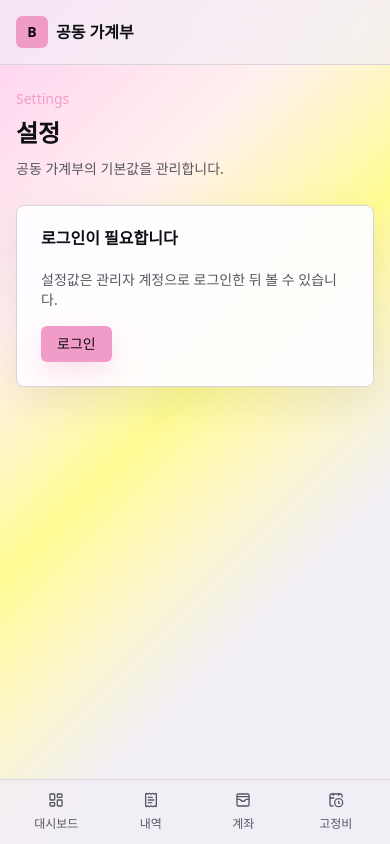
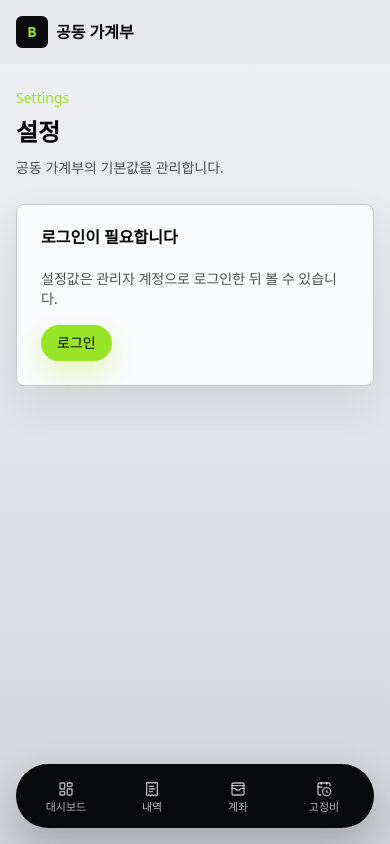
Before and after one commit to Incheol-217/couple-ledger, a Next.js app: page /settings in a window 390 px wide. Built offline with nearby package versions, Linux system fonts and the light colour scheme; no server answers.

Commit message:
Refresh finance app UI

```diff
--- a/src/app/dashboard/dashboard-client.tsx
+++ b/src/app/dashboard/dashboard-client.tsx
@@ -54,6 +54,14 @@ type DashboardClientProps = DashboardPageData;
 type ChartRow = {
   name: string;
   amount: number;
+};
+
+type AccountSummaryView = {
+  account: AccountRow;
+  expense: number;
+  fixedPlanned: number;
+  recentTransactions: DashboardTransactionRow[];
+  subscriptionPlanned: number;
 };
 
 const periodLabels = {
@@ -312,6 +320,150 @@ function DashboardNotice({
   }
 
   return null;
+}
+
+function AccountSummaryTable({
+  accountSummaries,
+}: {
+  accountSummaries: AccountSummaryView[];
+}) {
+  return (
+    <div className="overflow-x-auto rounded-md border">
+      <Table>
+        <TableHeader>
+          <TableRow>
+            <TableHead>계좌</TableHead>
+            <TableHead>타입</TableHead>
+            <TableHead>소유</TableHead>
+            <TableHead className="text-right">기간 지출</TableHead>
+            <TableHead className="text-right">예정 고정비</TableHead>
+            <TableHead className="text-right">예정 구독비</TableHead>
+            <TableHead>최근 거래</TableHead>
+          </TableRow>
+        </TableHeader>
+        <TableBody>
+          {accountSummaries.length === 0 ? (
+            <TableRow>
+              <TableCell className="text-center text-muted-foreground" colSpan={7}>
+                표시할 계좌가 없습니다.
+              </TableCell>
+            </TableRow>
+          ) : (
+            accountSummaries.map((summary) => (
+              <TableRow key={summary.account.id}>
+                <TableCell className="font-medium">
+                  {summary.account.name}
+                </TableCell>
+                <TableCell>{accountTypeLabels[summary.account.type]}</TableCell>
+                <TableCell>
+                  {ownerTypeLabels[summary.account.owner_type]}
+                </TableCell>
+                <TableCell className="text-right">
+                  {formatMoney(summary.expense)}
+                </TableCell>
+                <TableCell className="text-right">
+                  {formatMoney(summary.fixedPlanned)}
+                </TableCell>
+                <TableCell className="text-right">
+                  {formatMoney(summary.subscriptionPlanned)}
+                </TableCell>
+                <TableCell className="min-w-52">
+                  {summary.recentTransactions.length > 0 ? (
+                    <div className="flex flex-wrap gap-1.5">
+                      {summary.recentTransactions.map((transaction) => (
+                        <Badge key={transaction.id} variant="outline">
+                          {formatShortDate(transaction.transaction_date)}{" "}
+                          {transactionTitle(transaction)}
+                        </Badge>
+                      ))}
+                    </div>
+                  ) : (
+                    <span className="text-muted-foreground">-</span>
+                  )}
+                </TableCell>
+              </TableRow>
+            ))
+          )}
+        </TableBody>
+      </Table>
+    </div>
+  );
+}
+
+function AccountSummaryCards({
+  accountSummaries,
+  compact = false,
+}: {
+  accountSummaries: AccountSummaryView[];
+  compact?: boolean;
+}) {
+  if (accountSummaries.length === 0) {
+    return <EmptyState message="표시할 계좌가 없습니다." />;
+  }
+
+  return (
+    <div className={compact ? "grid gap-3" : "grid gap-3 md:grid-cols-2"}>
+      {accountSummaries.map((summary) => (
+        <div
+          className="min-w-0 rounded-md border bg-muted/30 p-4"
+          key={summary.account.id}
+        >
+          <div className="min-w-0">
+            <div className="flex min-w-0 items-start justify-between gap-3">
+              <div className="min-w-0">
+                <h3 className="truncate font-semibold">
+                  {summary.account.name}
+                </h3>
+                <p className="mt-1 truncate text-sm text-muted-foreground">
+                  {accountTypeLabels[summary.account.type]} ·{" "}
+                  {ownerTypeLabels[summary.account.owner_type]}
+                </p>
+              </div>
+              <Badge className="shrink-0" variant="secondary">
+                {formatMoney(summary.expense)}
+              </Badge>
+            </div>
+
+            <dl className="mt-4 grid grid-cols-2 gap-2 text-sm">
+              <div className="rounded-md bg-card px-3 py-2">
+                <dt className="text-xs text-muted-foreground">고정비</dt>
+                <dd className="mt-1 truncate font-semibold">
+                  {formatMoney(summary.fixedPlanned)}
+                </dd>
+              </div>
+              <div className="rounded-md bg-card px-3 py-2">
+                <dt className="text-xs text-muted-foreground">구독비</dt>
+                <dd className="mt-1 truncate font-semibold">
+                  {formatMoney(summary.subscriptionPlanned)}
+                </dd>
+              </div>
+            </dl>
+
+            <div className="mt-4 min-w-0">
+              <p className="mb-2 text-xs text-muted-foreground">최근 거래</p>
+              <div className="flex min-w-0 flex-wrap gap-1.5">
+                {summary.recentTransactions.length > 0 ? (
+                  summary.recentTransactions.map((transaction) => (
+                    <Badge
+                      className="max-w-full truncate"
+                      key={transaction.id}
+                      variant="outline"
+                    >
+                      {transactionTitle(transaction)}
+                    </Badge>
+                  ))
+                ) : (
+                  <span className="text-sm text-muted-foreground">
+                    최근 거래 없음
+                  </span>
+                )}
+              </div>
+            </div>
+          </div>
+        </div>
+      ))}
+    </div>
+  );
 }
 
 export function DashboardClient(props: DashboardClientProps) {
@@ -821,6 +973,11 @@ export function DashboardClient(props: DashboardClientProps) {
             </div>
           </CardHeader>
           <CardContent>
+            <div className="md:hidden">
+              <AccountSummaryCards accountSummaries={accountSummaries} compact />
+            </div>
+
+            <div className="hidden md:block">
               <Tabs defaultValue="table">
                 <TabsList>
                   <TabsTrigger value="table">테이블</TabsTrigger>
@@ -828,136 +985,14 @@ export function DashboardClient(props: DashboardClientProps) {
                 </TabsList>
 
                 <TabsContent value="table">
-                <div className="overflow-x-auto rounded-md border">
-                  <Table>
-                    <TableHeader>
-                      <TableRow>
-                        <TableHead>계좌</TableHead>
-                        <TableHead>타입</TableHead>
-                        <TableHead>소유</TableHead>
-                        <TableHead className="text-right">기간 지출</TableHead>
-                        <TableHead className="text-right">예정 고정비</TableHead>
-                        <TableHead className="text-right">예정 구독비</TableHead>
-                        <TableHead>최근 거래</TableHead>
-                      </TableRow>
-                    </TableHeader>
-                    <TableBody>
-                      {accountSummaries.length === 0 ? (
-                        <TableRow>
-                          <TableCell
-                            className="text-center text-muted-foreground"
-                            colSpan={7}
-                          >
-                            표시할 계좌가 없습니다.
-                          </TableCell>
-                        </TableRow>
-                      ) : (
-                        accountSummaries.map((summary) => (
-                          <TableRow key={summary.account.id}>
-                            <TableCell className="font-medium">
-                              {summary.account.name}
-                            </TableCell>
-                            <TableCell>
-                              {accountTypeLabels[summary.account.type]}
-                            </TableCell>
-                            <TableCell>
-                              {ownerTypeLabels[summary.account.owner_type]}
-                            </TableCell>
-                            <TableCell className="text-right">
-                              {formatMoney(summary.expense)}
-                            </TableCell>
-                            <TableCell className="text-right">
-                              {formatMoney(summary.fixedPlanned)}
-                            </TableCell>
-                            <TableCell className="text-right">
-                              {formatMoney(summary.subscriptionPlanned)}
-                            </TableCell>
-                            <TableCell className="min-w-52">
-                              {summary.recentTransactions.length > 0 ? (
-                                <div className="flex flex-wrap gap-1.5">
-                                  {summary.recentTransactions.map(
-                                    (transaction) => (
-                                      <Badge
-                                        key={transaction.id}
-                                        variant="outline"
-                                      >
-                                        {formatShortDate(
-                                          transaction.transaction_date,
-                                        )}{" "}
-                                        {transactionTitle(transaction)}
-                                      </Badge>
-                                    ),
-                                  )}
-                                </div>
-                              ) : (
-                                <span className="text-muted-foreground">-</span>
-                              )}
-                            </TableCell>
-                          </TableRow>
-                        ))
-                      )}
-                    </TableBody>
-                  </Table>
-                </div>
+                  <AccountSummaryTable accountSummaries={accountSummaries} />
                 </TabsContent>
 
                 <TabsContent value="cards">
-                <div className="grid gap-3 md:grid-cols-2">
-                  {accountSummaries.length === 0 ? (
-                    <EmptyState message="표시할 계좌가 없습니다." />
-                  ) : (
-                    accountSummaries.map((summary) => (
-                      <div
-                        className="rounded-md border bg-muted/15 p-4"
-                        key={summary.account.id}
-                      >
-                        <div className="flex items-start justify-between gap-3">
-                          <div>
-                            <h3 className="font-semibold">
-                              {summary.account.name}
-                            </h3>
-                            <p className="mt-1 text-sm text-muted-foreground">
-                              {accountTypeLabels[summary.account.type]} ·{" "}
-                              {ownerTypeLabels[summary.account.owner_type]}
-                            </p>
-                          </div>
-                          <Badge variant="secondary">
-                            {formatMoney(summary.expense)}
-                          </Badge>
-                        </div>
-                        <dl className="mt-4 grid grid-cols-2 gap-3 text-sm">
-                          <div>
-                            <dt className="text-muted-foreground">고정비</dt>
-                            <dd className="mt-1 font-medium">
-                              {formatMoney(summary.fixedPlanned)}
-                            </dd>
-                          </div>
-                          <div>
-                            <dt className="text-muted-foreground">구독비</dt>
-                            <dd className="mt-1 font-medium">
-                              {formatMoney(summary.subscriptionPlanned)}
-                            </dd>
-                          </div>
-                        </dl>
-                        <div className="mt-4 flex flex-wrap gap-1.5">
-                          {summary.recentTransactions.length > 0 ? (
-                            summary.recentTransactions.map((transaction) => (
-                              <Badge key={transaction.id} variant="outline">
-                                {transactionTitle(transaction)}
-                              </Badge>
-                            ))
-                          ) : (
-                            <span className="text-sm text-muted-foreground">
-                              최근 거래 없음
-                            </span>
-                          )}
-                        </div>
-                      </div>
-                    ))
-                  )}
-                </div>
+                  <AccountSummaryCards accountSummaries={accountSummaries} />
                 </TabsContent>
               </Tabs>
+            </div>
           </CardContent>
         </Card>
 
--- a/src/app/globals.css
+++ b/src/app/globals.css
@@ -5,57 +5,57 @@
 
 :root {
   --radius: 0.5rem;
-  --background: oklch(0.955 0.011 305);
-  --foreground: oklch(0.17 0.012 285);
-  --card: oklch(0.995 0.004 325);
-  --card-foreground: oklch(0.17 0.012 285);
-  --popover: oklch(0.995 0.004 325);
-  --popover-foreground: oklch(0.17 0.012 285);
-  --primary: oklch(0.79 0.115 348);
-  --primary-foreground: oklch(0.15 0.015 285);
-  --secondary: oklch(0.94 0.145 104);
-  --secondary-foreground: oklch(0.19 0.02 285);
-  --muted: oklch(0.925 0.012 305);
-  --muted-foreground: oklch(0.46 0.018 285);
-  --accent: oklch(0.93 0.14 104);
-  --accent-foreground: oklch(0.2 0.02 285);
-  --destructive: oklch(0.59 0.2 24);
-  --destructive-foreground: oklch(0.99 0.004 325);
-  --border: oklch(0.875 0.014 315);
-  --input: oklch(0.875 0.014 315);
-  --ring: oklch(0.8 0.105 348);
-  --chart-1: oklch(0.79 0.115 348);
-  --chart-2: oklch(0.9 0.14 104);
-  --chart-3: oklch(0.74 0.085 305);
-  --chart-4: oklch(0.68 0.115 25);
-  --chart-5: oklch(0.67 0.09 225);
+  --background: oklch(0.93 0.006 260);
+  --foreground: oklch(0.13 0.004 260);
+  --card: oklch(0.985 0.003 260);
+  --card-foreground: oklch(0.13 0.004 260);
+  --popover: oklch(0.985 0.003 260);
+  --popover-foreground: oklch(0.13 0.004 260);
+  --primary: oklch(0.84 0.215 130);
+  --primary-foreground: oklch(0.12 0.004 260);
+  --secondary: oklch(0.14 0.004 260);
+  --secondary-foreground: oklch(0.985 0.003 260);
+  --muted: oklch(0.895 0.006 260);
+  --muted-foreground: oklch(0.43 0.006 260);
+  --accent: oklch(0.9 0.205 130);
+  --accent-foreground: oklch(0.12 0.004 260);
+  --destructive: oklch(0.58 0.21 25);
+  --destructive-foreground: oklch(0.985 0.003 260);
+  --border: oklch(0.83 0.006 260);
+  --input: oklch(0.83 0.006 260);
+  --ring: oklch(0.76 0.2 130);
+  --chart-1: oklch(0.84 0.215 130);
+  --chart-2: oklch(0.15 0.004 260);
+  --chart-3: oklch(0.62 0.12 260);
+  --chart-4: oklch(0.67 0.16 30);
+  --chart-5: oklch(0.68 0.12 210);
 }
 
 .dark {
-  --background: oklch(0.17 0.015 285);
-  --foreground: oklch(0.965 0.006 325);
-  --card: oklch(0.22 0.017 295);
-  --card-foreground: oklch(0.965 0.006 325);
-  --popover: oklch(0.22 0.017 295);
-  --popover-foreground: oklch(0.965 0.006 325);
-  --primary: oklch(0.78 0.12 348);
-  --primary-foreground: oklch(0.15 0.015 285);
-  --secondary: oklch(0.78 0.12 104);
-  --secondary-foreground: oklch(0.15 0.015 285);
-  --muted: oklch(0.28 0.018 295);
-  --muted-foreground: oklch(0.76 0.018 305);
-  --accent: oklch(0.72 0.105 104);
-  --accent-foreground: oklch(0.13 0.015 285);
+  --background: oklch(0.13 0.004 260);
+  --foreground: oklch(0.96 0.003 260);
+  --card: oklch(0.19 0.004 260);
+  --card-foreground: oklch(0.96 0.003 260);
+  --popover: oklch(0.19 0.004 260);
+  --popover-foreground: oklch(0.96 0.003 260);
+  --primary: oklch(0.84 0.215 130);
+  --primary-foreground: oklch(0.12 0.004 260);
+  --secondary: oklch(0.25 0.004 260);
+  --secondary-foreground: oklch(0.96 0.003 260);
+  --muted: oklch(0.27 0.004 260);
+  --muted-foreground: oklch(0.72 0.004 260);
+  --accent: oklch(0.76 0.18 130);
+  --accent-foreground: oklch(0.12 0.004 260);
   --destructive: oklch(0.68 0.18 25);
-  --destructive-foreground: oklch(0.965 0.006 325);
-  --border: oklch(0.33 0.02 295);
-  --input: oklch(0.33 0.02 295);
-  --ring: oklch(0.78 0.12 348);
-  --chart-1: oklch(0.78 0.12 348);
-  --chart-2: oklch(0.78 0.12 104);
-  --chart-3: oklch(0.72 0.09 305);
+  --destructive-foreground: oklch(0.96 0.003 260);
+  --border: oklch(0.32 0.004 260);
+  --input: oklch(0.32 0.004 260);
+  --ring: oklch(0.8 0.2 130);
+  --chart-1: oklch(0.84 0.215 130);
+  --chart-2: oklch(0.83 0.006 260);
+  --chart-3: oklch(0.72 0.12 260);
   --chart-4: oklch(0.72 0.14 28);
-  --chart-5: oklch(0.7 0.1 225);
+  --chart-5: oklch(0.7 0.1 210);
 }
 
 @theme inline {
@@ -98,11 +98,10 @@
     @apply bg-background text-foreground antialiased;
     background:
       linear-gradient(
-        135deg,
-        oklch(0.92 0.095 348 / 0.9) 0%,
-        oklch(0.965 0.035 22 / 0.76) 27%,
-        oklch(0.97 0.15 104 / 0.82) 47%,
-        oklch(0.955 0.011 305 / 1) 72%
+        180deg,
+        oklch(0.96 0.004 260) 0%,
+        oklch(0.92 0.006 260) 48%,
+        oklch(0.87 0.008 260) 100%
       );
     background-attachment: fixed;
     font-family:
--- a/src/components/app-nav.tsx
+++ b/src/components/app-nav.tsx
@@ -36,8 +36,8 @@ export function AppNav({
       className={cn(
         "flex items-center",
         compact
-          ? "h-16 justify-around px-2"
-          : "gap-1 rounded-md border bg-card p-1 shadow-sm",
+          ? "pointer-events-auto mx-auto h-16 max-w-[calc(100%-2rem)] justify-stretch gap-1 rounded-full border border-secondary/20 bg-secondary p-2 shadow-[0_18px_40px_rgba(18,18,18,0.24)]"
+          : "gap-1 rounded-full border border-secondary/15 bg-secondary p-1 shadow-[0_12px_28px_rgba(18,18,18,0.16)]",
       )}
     >
       {visibleItems.map((item) => {
@@ -49,17 +49,19 @@ export function AppNav({
             className={cn(
               "inline-flex items-center justify-center gap-2 rounded-md text-sm font-medium transition",
               compact
-                ? "h-12 min-w-14 flex-col px-2 text-xs"
+                ? "h-12 min-w-0 flex-1 flex-col gap-1 rounded-full px-1 text-[11px] leading-none"
                 : "h-9 px-3",
               active
                 ? "bg-primary text-primary-foreground"
-                : "text-muted-foreground hover:bg-muted hover:text-foreground",
+                : "text-secondary-foreground/72 hover:bg-secondary-foreground/10 hover:text-secondary-foreground",
             )}
             href={item.href}
             key={item.href}
           >
             <Icon className="size-4" aria-hidden="true" />
-            <span>{item.label}</span>
+            <span className={compact ? "max-w-full truncate" : undefined}>
+              {item.label}
+            </span>
           </Link>
         );
       })}
--- a/src/components/app-shell.tsx
+++ b/src/components/app-shell.tsx
@@ -27,10 +27,10 @@ export async function AppShell({ children }: { children: React.ReactNode }) {
 
   return (
     <div className="min-h-svh">
-      <header className="sticky top-0 z-40 border-b bg-background/70 backdrop-blur-xl">
+      <header className="sticky top-0 z-40 bg-background/85 backdrop-blur-xl">
         <div className="mx-auto flex h-16 w-full max-w-6xl items-center justify-between gap-4 px-4 sm:px-6 lg:px-8">
           <Link className="flex items-center gap-2 font-semibold" href="/">
-            <span className="grid size-8 place-items-center rounded-md bg-primary text-sm text-primary-foreground">
+            <span className="grid size-8 place-items-center rounded-md bg-secondary text-sm text-primary">
               B
             </span>
             <span>공동 가계부</span>
@@ -41,7 +41,7 @@ export async function AppShell({ children }: { children: React.ReactNode }) {
           <div className="flex items-center gap-2">
             {context.isSignedIn ? (
               <>
-                <div className="hidden min-w-0 items-center gap-2 rounded-md border bg-card px-3 py-2 text-sm shadow-sm lg:flex">
+                <div className="hidden min-w-0 items-center gap-2 rounded-full border bg-card px-3 py-2 text-sm shadow-sm lg:flex">
                   <UserRound className="size-4 text-primary" aria-hidden="true" />
                   <span className="max-w-32 truncate">
                     {context.displayName ?? context.email ?? "로그인 사용자"}
@@ -79,7 +79,7 @@ export async function AppShell({ children }: { children: React.ReactNode }) {
 
       <main className="pb-20 md:pb-0">{children}</main>
 
-      <div className="fixed inset-x-0 bottom-0 z-40 border-t bg-background/80 backdrop-blur-xl md:hidden">
+      <div className="pointer-events-none fixed inset-x-0 bottom-4 z-40 md:hidden">
         <AppNav canAccessSettings={context.isAdmin} compact />
       </div>
     </div>
--- a/src/components/ui/badge.tsx
+++ b/src/components/ui/badge.tsx
@@ -3,7 +3,7 @@ import { cva, type VariantProps } from "class-variance-authority";
 import { cn } from "@/lib/utils";
 
 const badgeVariants = cva(
-  "inline-flex items-center rounded-md border px-2 py-0.5 text-xs font-medium transition",
+  "inline-flex items-center rounded-full border px-2.5 py-0.5 text-xs font-medium transition",
   {
     variants: {
       variant: {
--- a/src/components/ui/button.tsx
+++ b/src/components/ui/button.tsx
@@ -4,18 +4,18 @@ import { cva, type VariantProps } from "class-variance-authority";
 import { cn } from "@/lib/utils";
 
 const buttonVariants = cva(
-  "inline-flex items-center justify-center gap-2 whitespace-nowrap rounded-md text-sm font-medium transition disabled:pointer-events-none disabled:opacity-50 [&_svg]:pointer-events-none [&_svg]:shrink-0 outline-none focus-visible:border-ring focus-visible:ring-ring/50 focus-visible:ring-[3px]",
+  "inline-flex items-center justify-center gap-2 whitespace-nowrap rounded-full text-sm font-medium transition disabled:pointer-events-none disabled:opacity-50 [&_svg]:pointer-events-none [&_svg]:shrink-0 outline-none focus-visible:border-ring focus-visible:ring-ring/50 focus-visible:ring-[3px]",
   {
     variants: {
       variant: {
         default:
-          "bg-primary text-primary-foreground shadow-[0_10px_24px_rgba(239,128,178,0.22)] hover:bg-primary/90",
+          "bg-primary text-primary-foreground shadow-[0_12px_28px_rgba(174,238,0,0.24)] hover:bg-primary/90",
         destructive:
           "bg-destructive text-destructive-foreground shadow-sm hover:bg-destructive/90",
         outline:
-          "border bg-card/85 shadow-sm hover:bg-accent hover:text-accent-foreground",
+          "border bg-card shadow-sm hover:bg-accent hover:text-accent-foreground",
         secondary:
-          "bg-secondary text-secondary-foreground shadow-[0_10px_24px_rgba(243,231,77,0.2)] hover:bg-secondary/85",
+          "bg-secondary text-secondary-foreground shadow-[0_12px_28px_rgba(18,18,18,0.18)] hover:bg-secondary/85",
         ghost: "hover:bg-accent hover:text-accent-foreground",
         link: "text-primary underline-offset-4 hover:underline",
       },
--- a/src/components/ui/card.tsx
+++ b/src/components/ui/card.tsx
@@ -5,7 +5,7 @@ function Card({ className, ...props }: React.ComponentProps<"div">) {
   return (
     <div
       className={cn(
-        "rounded-lg border bg-card/95 text-card-foreground shadow-[0_14px_40px_rgba(31,26,38,0.08)] backdrop-blur",
+        "rounded-lg border bg-card text-card-foreground shadow-[0_18px_44px_rgba(18,18,18,0.08)]",
         className,
       )}
       {...props}
--- a/src/components/ui/input.tsx
+++ b/src/components/ui/input.tsx
@@ -6,7 +6,7 @@ const Input = React.forwardRef<HTMLInputElement, React.ComponentProps<"input">>(
     return (
       <input
         className={cn(
-          "flex h-9 w-full rounded-md border border-input bg-transparent px-3 py-1 text-base shadow-sm transition outline-none file:border-0 file:bg-transparent file:text-sm file:font-medium placeholder:text-muted-foreground focus-visible:border-ring focus-visible:ring-[3px] focus-visible:ring-ring/50 disabled:cursor-not-allowed disabled:opacity-50 sm:text-sm",
+          "flex h-10 w-full rounded-md border border-input bg-card px-3 py-1 text-base shadow-sm transition outline-none file:border-0 file:bg-transparent file:text-sm file:font-medium placeholder:text-muted-foreground focus-visible:border-ring focus-visible:ring-[3px] focus-visible:ring-ring/50 disabled:cursor-not-allowed disabled:opacity-50 sm:text-sm",
           className,
         )}
         ref={ref}
--- a/src/components/ui/select.tsx
+++ b/src/components/ui/select.tsx
@@ -10,7 +10,7 @@ const Select = React.forwardRef<
     <div className="relative">
       <select
         className={cn(
-          "flex h-9 w-full appearance-none rounded-md border border-input bg-background px-3 py-1 pr-9 text-base shadow-sm transition outline-none focus-visible:border-ring focus-visible:ring-[3px] focus-visible:ring-ring/50 disabled:cursor-not-allowed disabled:opacity-50 sm:text-sm",
+          "flex h-10 w-full appearance-none rounded-md border border-input bg-card px-3 py-1 pr-9 text-base shadow-sm transition outline-none focus-visible:border-ring focus-visible:ring-[3px] focus-visible:ring-ring/50 disabled:cursor-not-allowed disabled:opacity-50 sm:text-sm",
           className,
         )}
         ref={ref}
--- a/src/components/ui/tabs.tsx
+++ b/src/components/ui/tabs.tsx
@@ -53,7 +53,7 @@ function TabsList({ className, ...props }: React.ComponentProps<"div">) {
   return (
     <div
       className={cn(
-        "inline-flex h-9 w-fit items-center rounded-md bg-muted p-1 text-muted-foreground",
+        "inline-flex h-10 w-fit items-center rounded-full bg-secondary p-1 text-secondary-foreground",
         className,
       )}
       role="tablist"
@@ -76,8 +76,8 @@ function TabsTrigger({
       className={cn(
         "inline-flex h-7 items-center justify-center whitespace-nowrap rounded-sm px-3 text-sm font-medium transition focus-visible:ring-[3px] focus-visible:ring-ring/50 focus-visible:outline-none disabled:pointer-events-none disabled:opacity-50",
         isSelected
-          ? "bg-background text-foreground shadow-sm"
-          : "text-muted-foreground hover:text-foreground",
+          ? "bg-primary text-primary-foreground shadow-sm"
+          : "text-secondary-foreground/70 hover:text-secondary-foreground",
         className,
       )}
       onClick={() => context.setValue(value)}
```
Also changed, not shown: 1 other file (tests, documents, lock files or other folders). Lines whose indentation alone changed are shown as unchanged.
